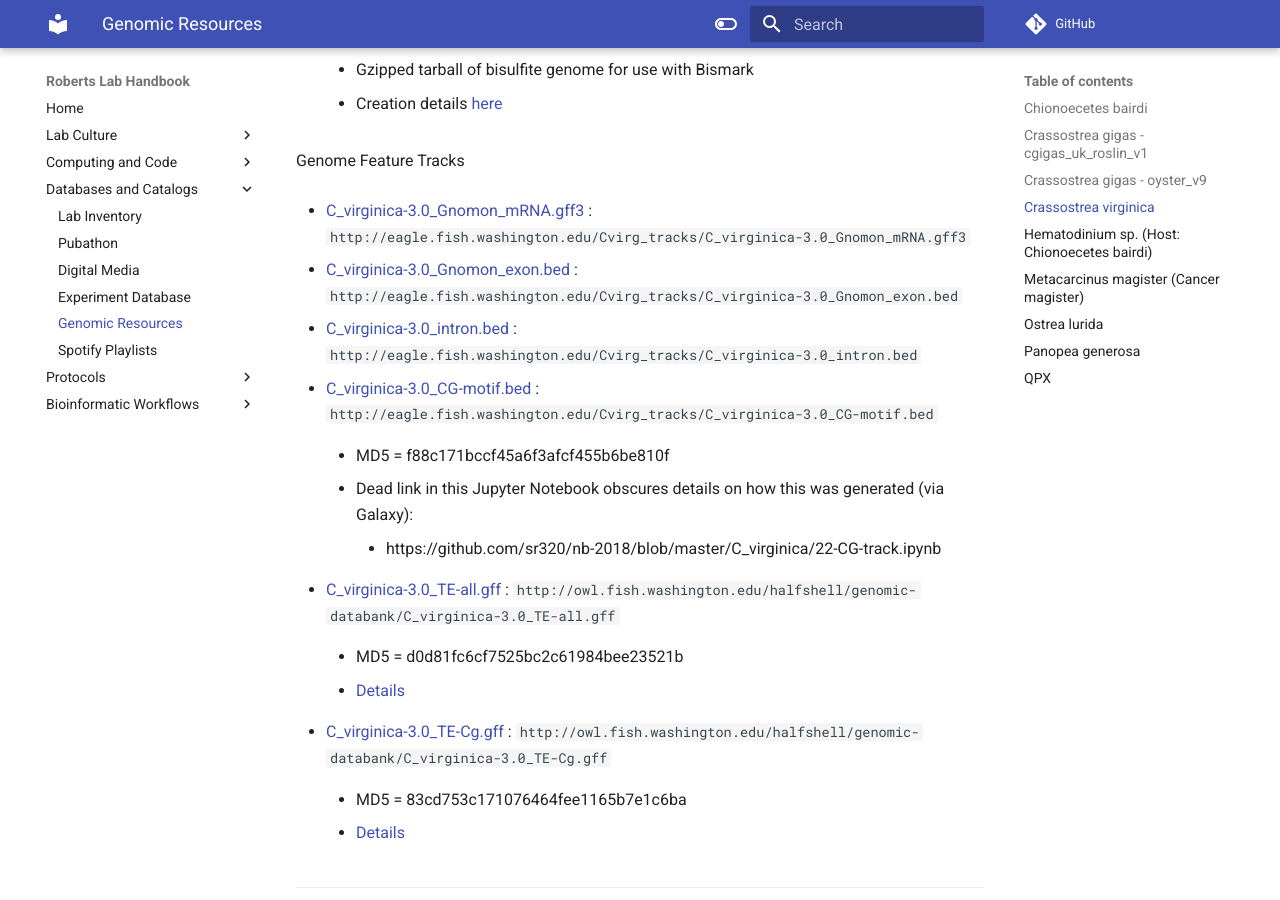
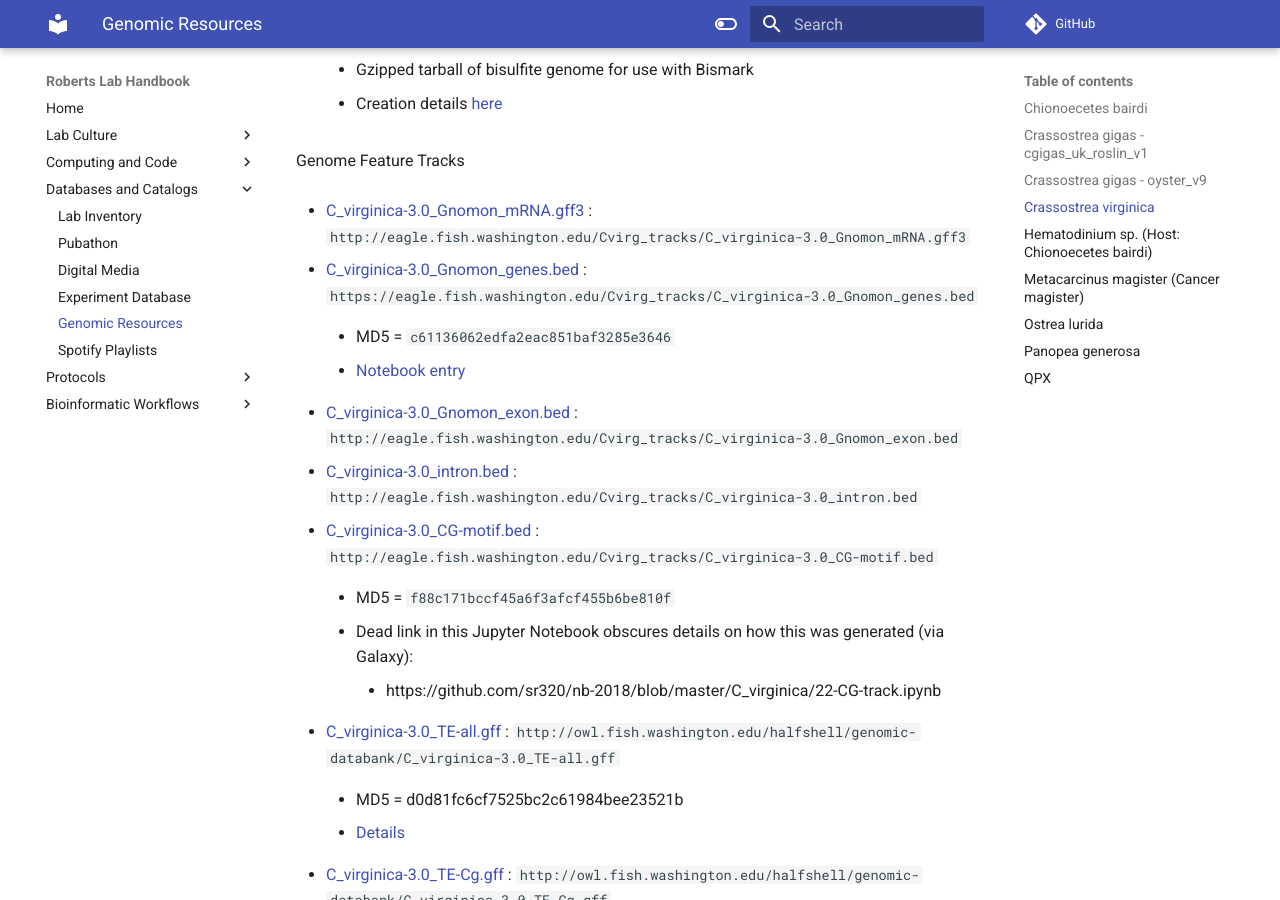
Before and after one commit to RobertsLab/resources, an MkDocs documentation site: the page built from docs/Genomic-Resources.md, in a window 1280 px wide and 900 px high, scrolled down 8091 px. Built offline with MkDocs 1.6.1 and Material for MkDocs 9.7.7, drawn with Linux system fonts in a browser that asks for light colours; comment, search, counter and statistics services are not loaded.

Commit message:
add link to Cvir genome gene BED

```diff
--- a/docs/Genomic-Resources.md
+++ b/docs/Genomic-Resources.md
@@ -357,6 +357,12 @@ Genome Feature Tracks
 
 * [C_virginica-3.0_Gnomon_mRNA.gff3](http://eagle.fish.washington.edu/Cvirg_tracks/C_virginica-3.0_Gnomon_mRNA.gff3) : `http://eagle.fish.washington.edu/Cvirg_tracks/C_virginica-3.0_Gnomon_mRNA.gff3`
 
+* [C_virginica-3.0_Gnomon_genes.bed](https://eagle.fish.washington.edu/Cvirg_tracks/C_virginica-3.0_Gnomon_genes.bed) : `https://eagle.fish.washington.edu/Cvirg_tracks/C_virginica-3.0_Gnomon_genes.bed`
+
+    - MD5 = `c61136062edfa2eac851baf3285e3646`
+
+    - [Notebook entry](https://robertslab.github.io/sams-notebook/2021/12/09/Data-Wrangling-C.virginica-NCBI-GCF_002022765.2-GFF-to-Gene-BED-File.html)
+
 
 * [C_virginica-3.0_Gnomon_exon.bed](http://eagle.fish.washington.edu/Cvirg_tracks/C_virginica-3.0_Gnomon_exon.bed) : `http://eagle.fish.washington.edu/Cvirg_tracks/C_virginica-3.0_Gnomon_exon.bed`
 
@@ -364,7 +370,7 @@ Genome Feature Tracks
 
 * [C_virginica-3.0_CG-motif.bed](http://eagle.fish.washington.edu/Cvirg_tracks/C_virginica-3.0_CG-motif.bed) : `http://eagle.fish.washington.edu/Cvirg_tracks/C_virginica-3.0_CG-motif.bed`
 
-    - MD5 = f88c171bccf45a6f3afcf455b6be810f
+    - MD5 = `f88c171bccf45a6f3afcf455b6be810f`
 
     - Dead link in this Jupyter Notebook obscures details on how this was generated (via Galaxy):
 
```
